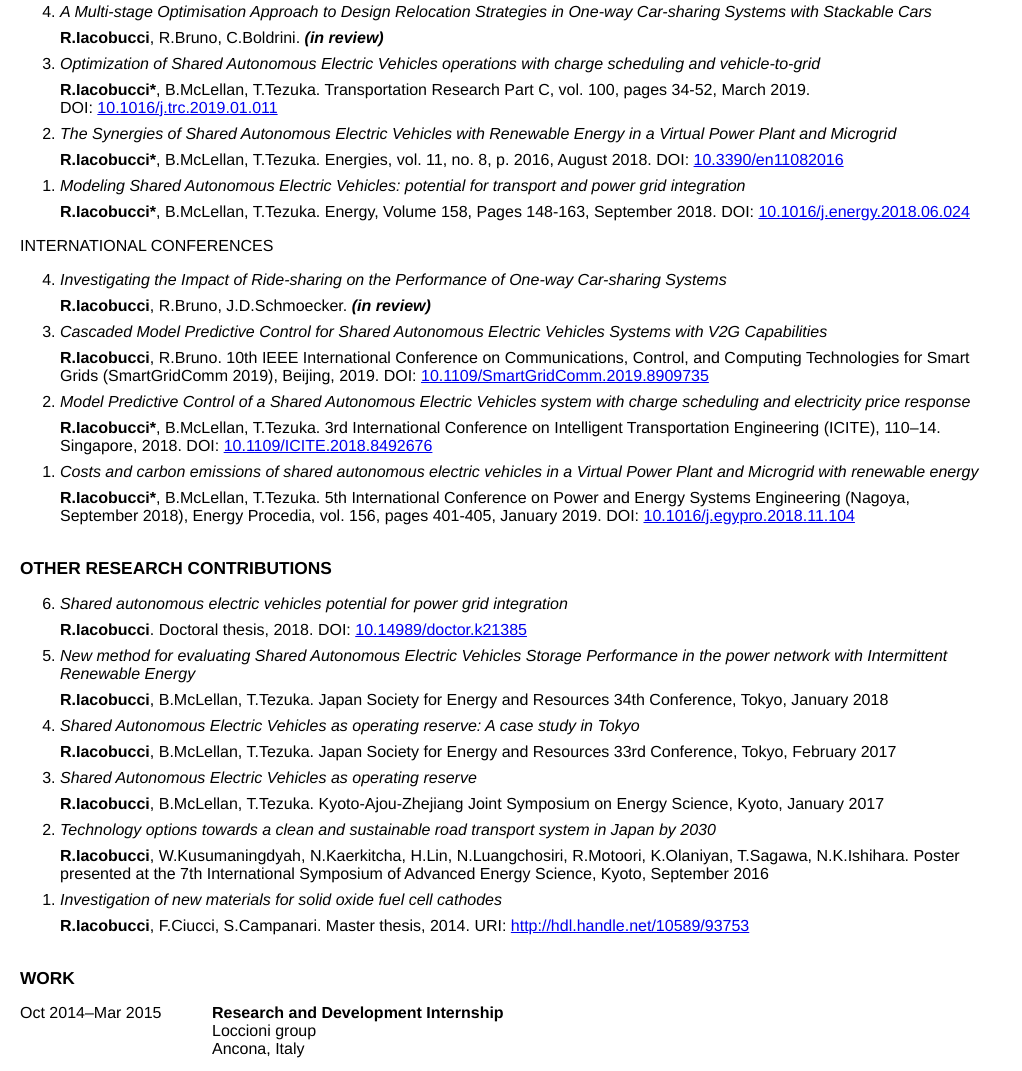
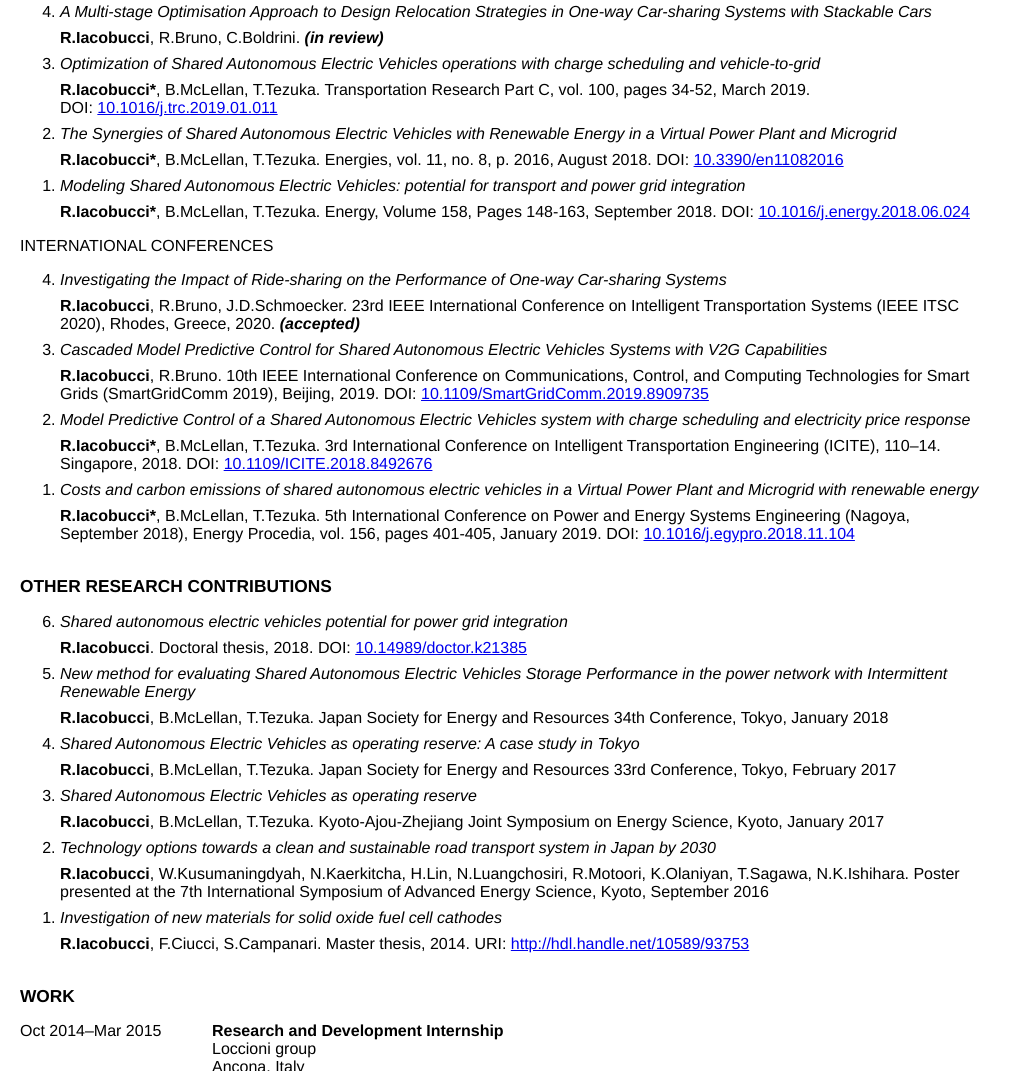
Before and after one commit to qwjhvbxi/webcv, a plain HTML site: page index.html in a window 1280 px wide. Shown: the part 1725-2796 px from the top of the page, without its empty margins (0-1022 px from the left). Drawn offline with Linux system fonts and the light colour scheme.

Commit message:
ITSC update

```diff
--- a/index.html
+++ b/index.html
@@ -258,7 +258,7 @@ overflow-wrap:break-word;
 	<h3>International conferences</h3>
 
     <ol reversed>
-		<li><em>Investigating the Impact of Ride-sharing on the Performance of One-way Car-sharing Systems</em><strong>R.Iacobucci</strong>, R.Bruno, J.D.Schmoecker. <span class="spec">(in review)</span>
+		<li><em>Investigating the Impact of Ride-sharing on the Performance of One-way Car-sharing Systems</em><strong>R.Iacobucci</strong>, R.Bruno, J.D.Schmoecker. <span class="pub">23rd IEEE International Conference on Intelligent Transportation Systems (IEEE ITSC 2020)</span>, Rhodes, Greece, 2020. <span class="spec">(accepted)</span>
 		</li>
 		<li><em>Cascaded Model Predictive Control for Shared Autonomous Electric Vehicles Systems with V2G Capabilities</em><strong>R.Iacobucci</strong>, R.Bruno. <span class="pub">10th IEEE International Conference on Communications, Control, and Computing Technologies for Smart Grids (SmartGridComm 2019)</span>, Beijing, 2019. DOI:&nbsp;<a href="https://doi.org/10.1109/SmartGridComm.2019.8909735">10.1109/SmartGridComm.2019.8909735</a>
 		</li>
```
